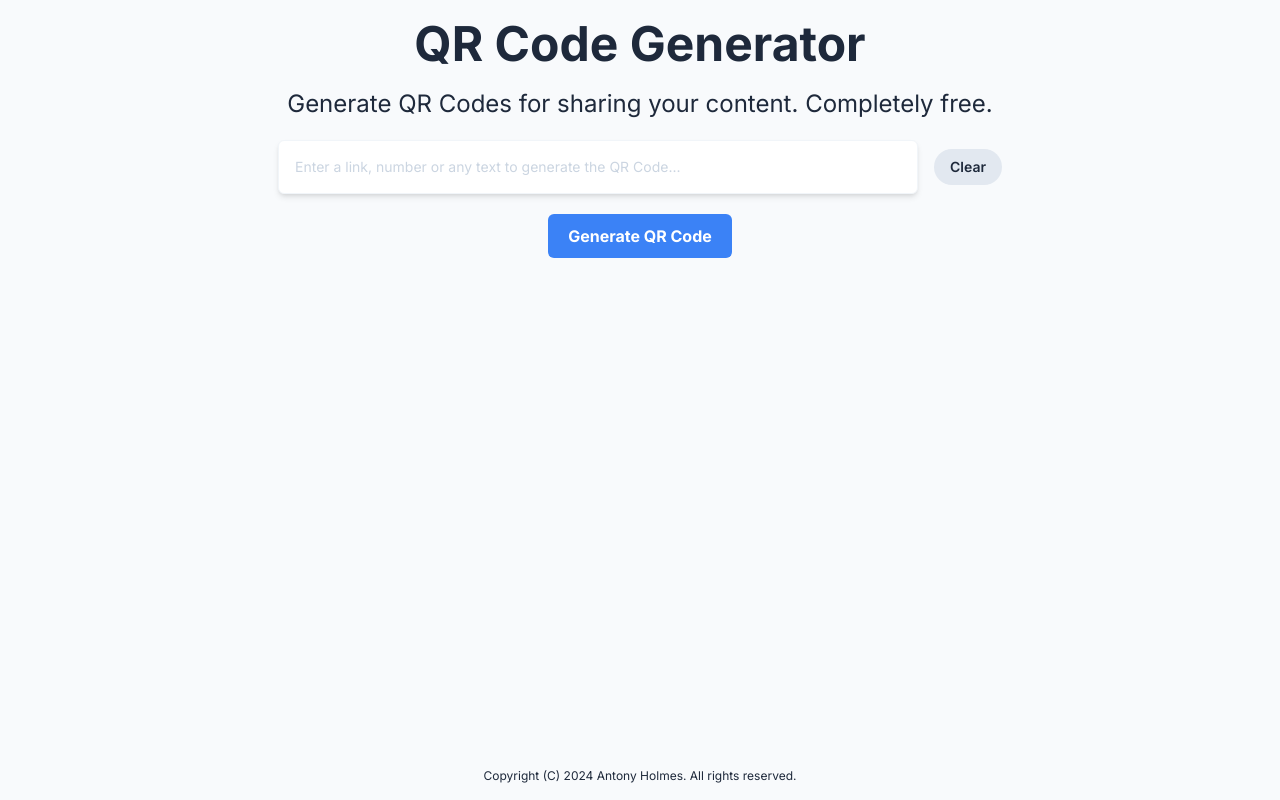
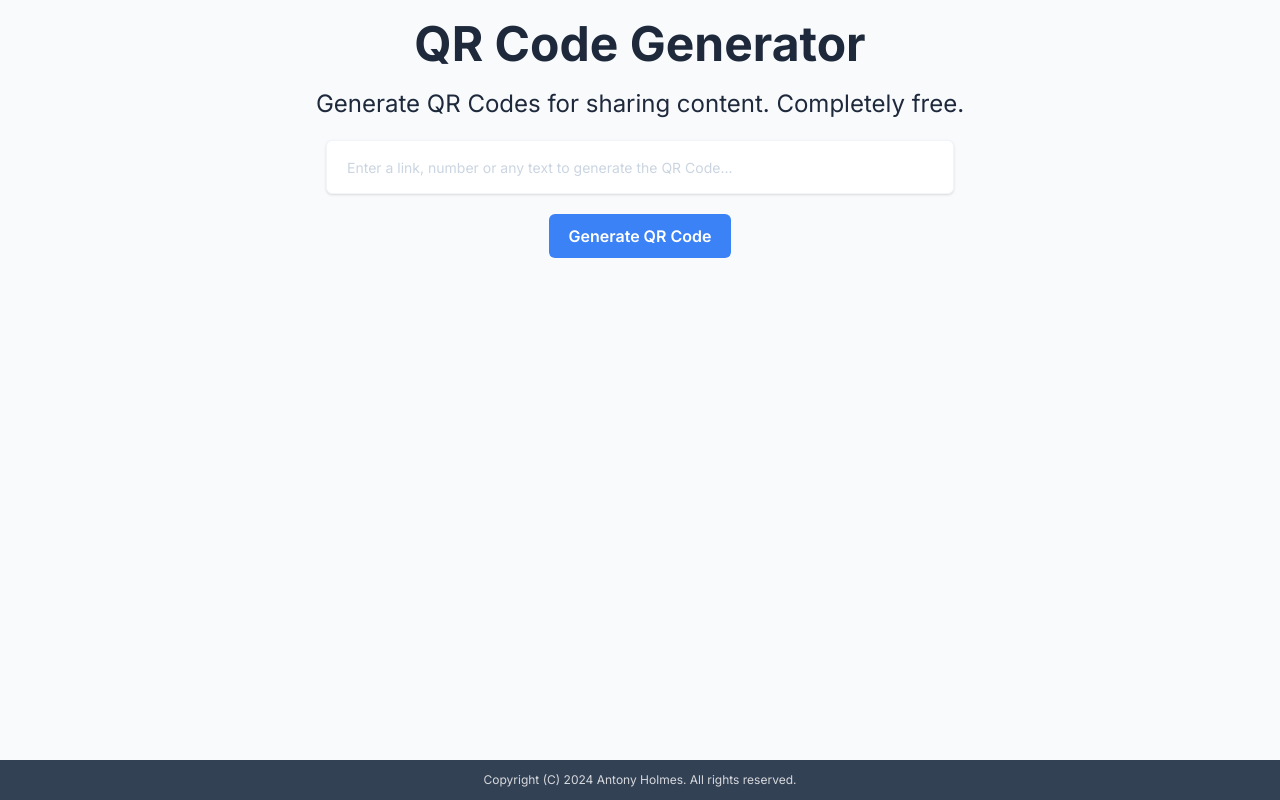
Before and after one commit to antonybholmes/qr-nextjs, a Next.js app: page / in a window 1280 px wide. Built offline with nearby package versions, Linux system fonts and the light colour scheme.

Commit message:
fix: Improved layout

```diff
--- a/package.json
+++ b/package.json
@@ -10,6 +10,10 @@
     "format": "prettier --plugin-search-dir=. --write \"src/**/*.{ts,tsx,js,mjs,svelte,astro}\""
   },
   "dependencies": {
+    "@fortawesome/fontawesome-svg-core": "^6.6.0",
+    "@fortawesome/free-brands-svg-icons": "^6.6.0",
+    "@fortawesome/free-solid-svg-icons": "^6.6.0",
+    "@fortawesome/react-fontawesome": "^0.2.2",
     "next": "14.2.14",
     "qrcode": "^1.5.4",
     "react": "^18",
--- a/src/components/pages/qr.tsx
+++ b/src/components/pages/qr.tsx
@@ -1,4 +1,6 @@
 'use client'
+import { faTimes } from '@fortawesome/free-solid-svg-icons'
+import { FontAwesomeIcon } from '@fortawesome/react-fontawesome'
 import { cn } from '@lib/class-names'
 import QRCode from 'qrcode'
 import { useEffect, useRef, useState } from 'react'
@@ -34,16 +36,18 @@ export function QRGen() {
   }
 
   return (
-    <div className="flex flex-col gap-y-5 py-5 relative bg-gray font-mono items-center min-h-screen">
-      <h1 className="text-5xl font-bold">QR Code Generator</h1>
-      <h2 className="text-active text-2xl">
-        Generate QR Codes for sharing your content. Completely free.
+    <div className="flex flex-col gap-y-5 py-5 relative bg-gray items-center min-h-screen px-3">
+      <h1 className="text-4xl md:text-5xl font-bold text-center">
+        QR Code Generator
+      </h1>
+      <h2 className="text-active text-2xl text-center">
+        Generate QR Codes for sharing content. Completely free.
       </h2>
-      <div className="flex flex-row items-center justify-center gap-x-4 w-full">
+      <div className="flex flex-row items-center justify-center overflow-hidden gap-x-3 py-2 px-3 w-full lg:w-1/2 rounded-md shadow border bg-white border-gray-100">
         <input
           type="text"
           placeholder="Enter a link, number or any text to generate the QR Code..."
-          className="text-sm w-1/2 p-4 rounded-md shadow-md border border-gray-100 placeholder:text-gray-300"
+          className="text-sm w-full h-9 px-2 rounded placeholder:text-gray-300"
           value={input}
           onChange={e => setInput(e.target.value)}
           onKeyDown={e => {
@@ -53,18 +57,21 @@ export function QRGen() {
           }}
         />
 
+        {input !== '' && (
           <button
-          className="text-sm bg-gray-200 hover:bg-gray-300 transition-colors duration-300 px-4 py-2 rounded-full font-semibold"
+            title="Clear"
+            className="text-sm hover:bg-gray-100 transition-colors duration-300 px-4 flex flex-row items-center justify-center  aspect-square w-9 h-9 rounded-md font-medium"
             onClick={() => {
               setInput('')
               setQr('')
             }}
           >
-          Clear
+            <FontAwesomeIcon icon={faTimes} size="lg" />
           </button>
+        )}
       </div>
       <button
-        className="py-2.5 px-5 bg-blue-500 hover:bg-blue-600 transition-colors duration-300 rounded-md text-white font-bold"
+        className="py-2.5 px-5 bg-blue-500 hover:bg-blue-600 transition-colors duration-300 rounded-md text-white font-semibold"
         onClick={() => {
           setQr(input)
         }}
@@ -82,7 +89,7 @@ export function QRGen() {
         <canvas
           ref={canvasRef}
           id="canvas"
-          className="shadow-md rounded"
+          className="border border-gray-200 rounded-md"
         ></canvas>
         <button
           onClick={handleDownload}
@@ -92,7 +99,7 @@ export function QRGen() {
         </button>
       </div>
 
-      <footer className="fixed left-0 right-0 bottom-0 w-full text-xs py-4 flex flex-row justify-center">
+      <footer className="fixed left-0 right-0 bottom-0 w-full text-xs py-3 flex flex-row justify-center bg-gray-700 text-white/80">
         {`Copyright (C) ${new Date().getFullYear()} Antony Holmes. All rights reserved.`}
       </footer>
     </div>
```
Also changed, not shown: 1 other file (tests, documents, lock files or other folders). Lines whose indentation alone changed are shown as unchanged.
